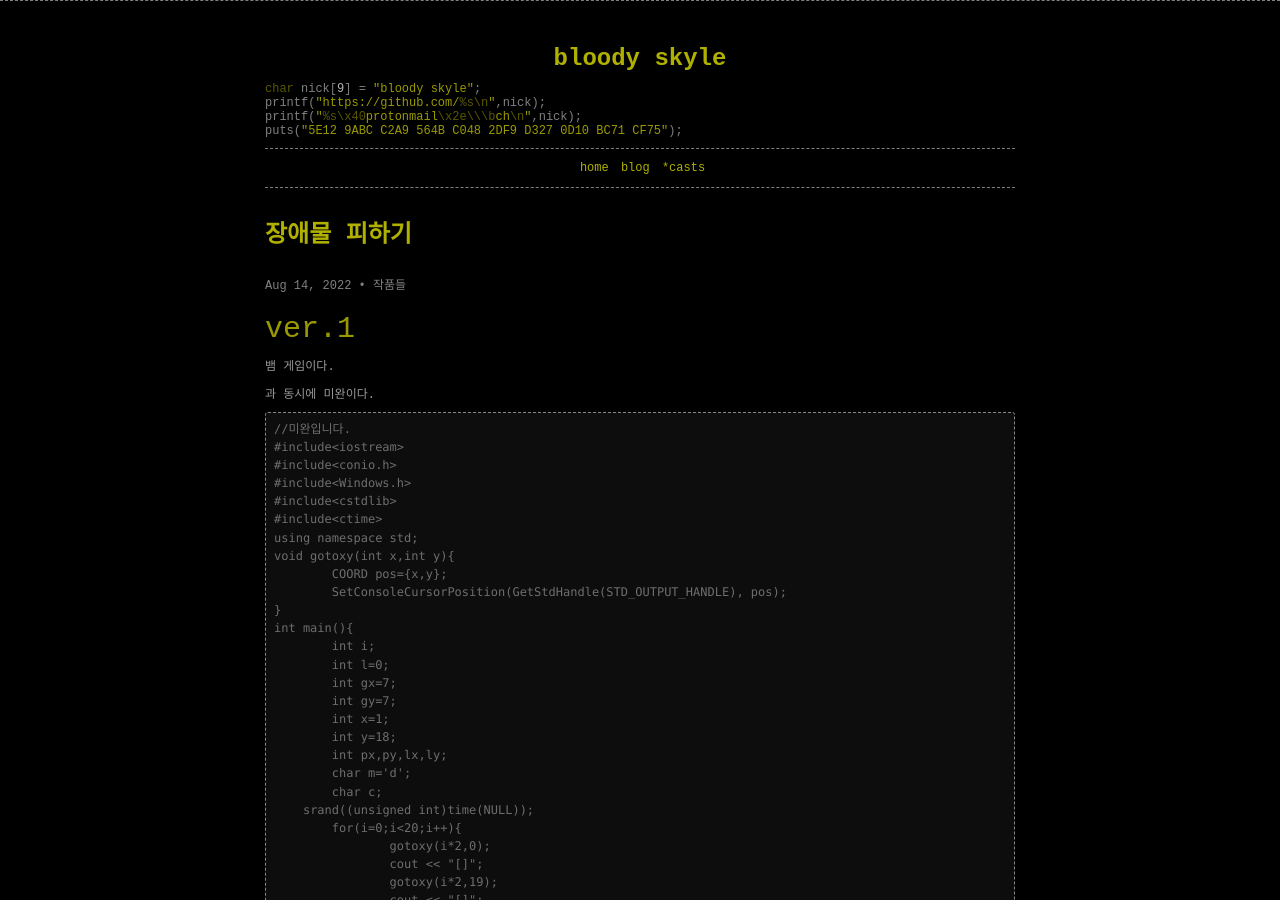
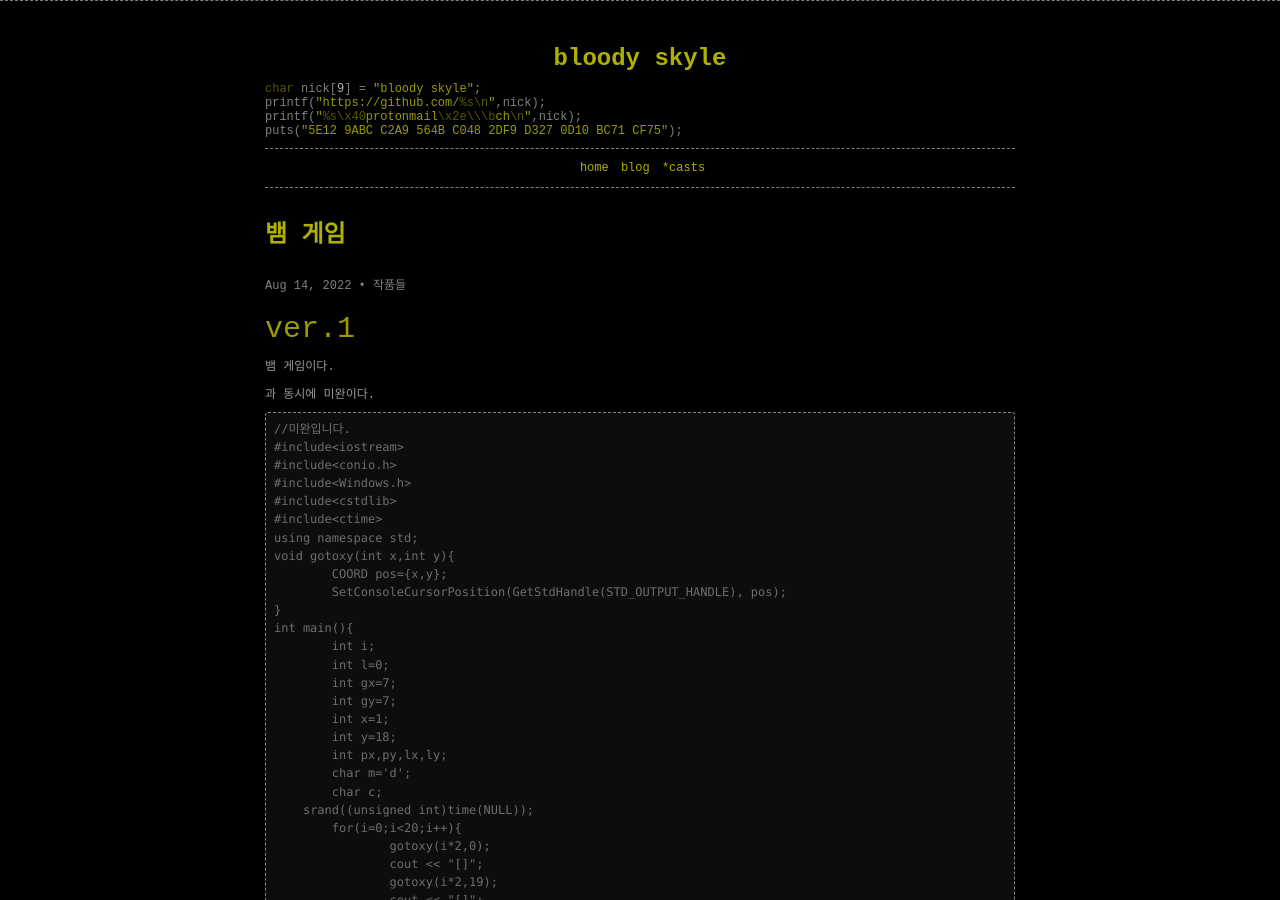
Before and after one commit to bloody-skyle/blog, a Jekyll site: the page built from _posts/2022/2022-10-30-뱀 게임.md, in a window 1280 px wide and 900 px high. Built offline with Jekyll 4.4.1, drawn with Linux system fonts in a browser that asks for light colours; comment, search, counter and statistics services are not loaded.

Commit message:
실수 수정

```diff
--- a/_posts/2022/2022-10-30-뱀 게임.md
+++ b/_posts/2022/2022-10-30-뱀 게임.md
@@ -1,6 +1,6 @@
 ---
 layout: post
-title:	"장애물 피하기"
+title:	"뱀 게임"
 date:	2022-08-14 03:00:00
 categories:
     - blog
```
